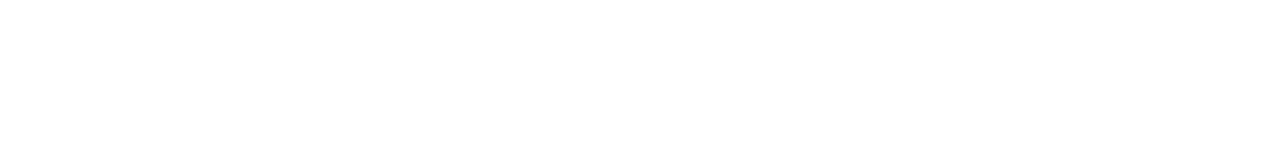
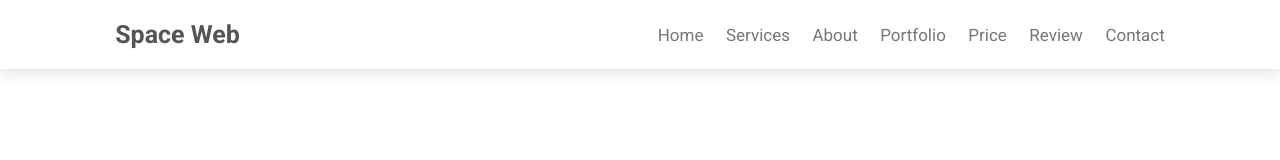
Before and after one commit to rohitbhadane310/web-dev-projects, a plain HTML site: page landing web/index.html in a window 1280 px wide. Drawn offline with Linux system fonts and the light colour scheme.

Commit message:
navbar created

```diff
--- a/landing web/index.html
+++ b/landing web/index.html
@@ -4,9 +4,54 @@
     <meta charset="UTF-8">
     <meta http-equiv="X-UA-Compatible" content="IE=edge">
     <meta name="viewport" content="width=device-width, initial-scale=1.0">
-    <title>Document</title>
+    <title>Landing web</title>
+
+    <link rel="stylesheet" href="https://cdnjs.cloudflare.com/ajax/libs/font-awesome/6.3.0/css/all.min.css" integrity="sha512-SzlrxWUlpfuzQ+pcUCosxcglQRNAq/DZjVsC0lE40xsADsfeQoEypE+enwcOiGjk/bSuGGKHEyjSoQ1zVisanQ==" crossorigin="anonymous" referrerpolicy="no-referrer" />
+
+    <link rel="stylesheet" href="style.css">
 </head>
 <body>
 
+    <header class="header" id="header">
+
+        <a href="#" class="logo">Space web</a>
+
+        <nav class="navbar">
+            <a href="#home">home</a>
+            <a href="#services">services</a>
+            <a href="#about">about</a>
+            <a href="#portfolio">portfolio</a>
+            <a href="#price">price</a>
+            <a href="#review">review</a>
+            <a href="#contact">contact</a>
+        </nav>
+    </header>
+
+
+
+
+
+
+
+
+
+
+
+
+
+
+
+
+
+
+
+
+
+
+
+
+
+
+    <script src="script.js"></script>
 </body>
 </html>
--- a/landing web/style.css
+++ b/landing web/style.css
@@ -0,0 +1,52 @@
+@import url('https://fonts.googleapis.com/css2?family=Roboto:wght@100;300;400;500;700&display=swap');
+
+:root{
+    --main-color: #e8786e;
+    --black: #555;
+    --light-color: #777;
+    --bg: #fceae9;
+    --border: .1rem solid rgba(0 , 0 , 0 , .1);
+    --box-shadow: 0 .5rem 1.5rem rgba(0 , 0 , 0 , .1);
+}
+
+*{
+    font-family: 'Roboto', sans-serif;
+    margin: 0; padding: 0;
+    box-sizing: border-box;
+    outline: none; border: none;
+    text-decoration: none;
+    text-transform: capitalize;
+    transition: all .2s ease-out;
+}
+
+html{
+    font-size: 62.5%;
+    scroll-behavior: smooth;
+    scroll-padding-top: 9rem;
+    overflow-x: hidden;
+}
+
+.header{
+    position: fixed;
+    top: 0; left: 0; right: 0;
+    z-index: 1000;
+    background: #fff;
+    box-shadow: var(--box-shadow);
+    display: flex;
+    align-items: center;
+    justify-content: space-between;
+    padding: 2rem 9%;
+}
+
+
+.header .logo{
+    font-size: 2.5rem;
+    color: var(--black);
+    font-weight: bolder;
+}
+
+.header .navbar a{
+    font-size: 1.7rem;
+    color: var(--light-color);
+    margin-left: 2rem;
+}
```
